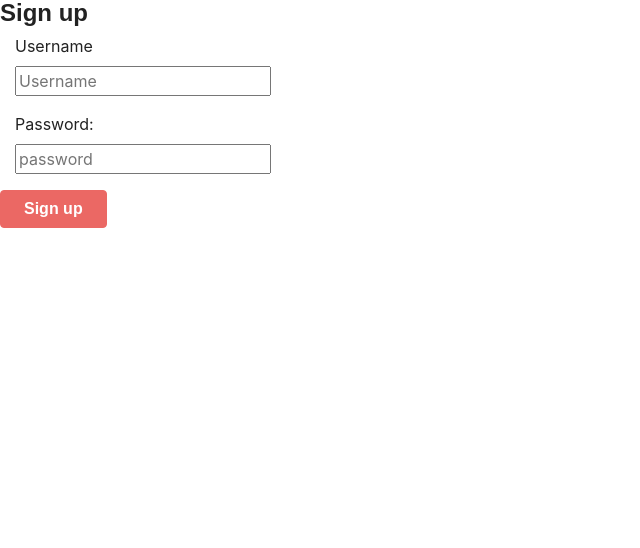
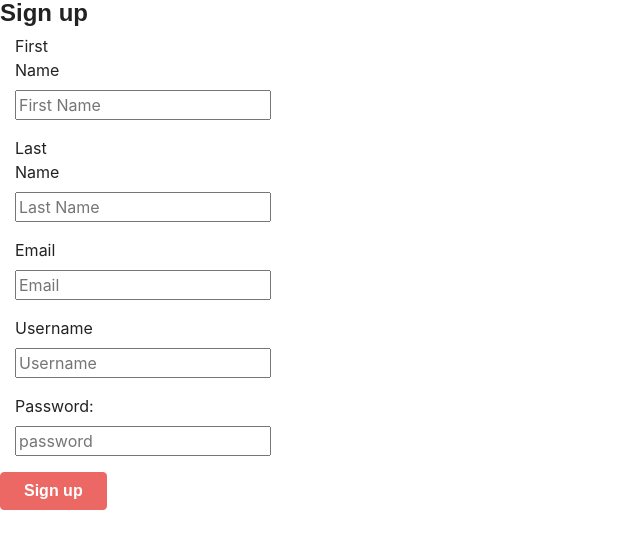
Before and after one commit to wbudoyo07/Project-3, a React (Create React App) app in the folder client/: page /signup in a window 1280 px wide. Shown: the top 548 px of the page, without its empty margins (0-640 px from the left). Built offline with nearby package versions, Linux system fonts and the light colour scheme; a web font is replaced by a local one.

Commit message:
last update

```diff
--- a/client/public/index.html
+++ b/client/public/index.html
@@ -8,7 +8,7 @@
   <link rel="manifest" href="%PUBLIC_URL%/manifest.json">
   <link rel="shortcut icon" href="%PUBLIC_URL%/favicon.ico">
   <link rel="stylesheet" href="https://cdnjs.cloudflare.com/ajax/libs/bootswatch/4.0.0/journal/bootstrap.min.css" />
-  <title>React Reading List</title>
+  <title>PROJECT 3</title>
 </head>
 
 <body>
--- a/client/src/pages/Login/Login.js
+++ b/client/src/pages/Login/Login.js
@@ -31,25 +31,25 @@ class LoginForm extends Component {
             })
             .then(response => {
                                 //    // update the state to redirect to surveyoption
-                                //    this.setState({
-                                //     redirectTo: '/surveyoptions'
-                                // })
-                console.log('login response: ')
-                console.log(response)
-                if (response.status === 200) {
-                    // update App.js state
-                    this.props.updateUser({
-                        loggedIn: true,
-                        username: response.data.username
-                    })
-                    // update the state to redirect to home
-                    this.setState({
-                        redirectTo: '/surveyoptions'
-                    })
-                }
-            }).catch(error => {
-                console.log('login error: ')
-                console.log(error);
+                                   this.setState({
+                                    redirectTo: '/surveyoptions'
+                                })
+            //     console.log('login response: ')
+            //     console.log(response)
+            //     if (response.status === 200) {
+            //         // update App.js state
+            //         this.props.updateUser({
+            //             loggedIn: true,
+            //             username: response.data.username
+            //         })
+            //         // update the state to redirect to home
+            //         this.setState({
+            //             redirectTo: '/surveyoptions'
+            //         })
+            //     }
+            // }).catch(error => {
+            //     console.log('login error: ')
+            //     console.log(error);
 
             })
     }
--- a/client/src/pages/Signup/SignUp.js
+++ b/client/src/pages/Signup/SignUp.js
@@ -5,6 +5,9 @@ class Signup extends Component {
 	constructor() {
 		super()
 		this.state = {
+			firstname: '',
+			lastname: '',
+			email:'',
 			username: '',
 			password: '',
 			confirmPassword: '',
@@ -25,6 +28,9 @@ class Signup extends Component {
 
 		//request to server to add a new username/password
 		API.saveAdmin({
+			firstname: this.state.firstname,
+			lastname: this.state.lastname,
+			email: this.state.email,
 			username: this.state.username,
 			password: this.state.password
 		})
@@ -51,6 +57,51 @@ render() {
 		<div className="SignupForm">
 			<h4>Sign up</h4>
 			<form className="form-horizontal">
+			<div className="form-group">
+					<div className="col-1 col-ml-auto">
+						<label className="form-label" htmlFor="firstname">First Name</label>
+					</div>
+					<div className="col-3 col-mr-auto">
+						<input className="form-input"
+							type="text"
+							id="firstname"
+							name="firstname"
+							placeholder="First Name"
+							value={this.state.firstname}
+							onChange={this.handleChange}
+						/>
+					</div>
+				</div>
+				<div className="form-group">
+					<div className="col-1 col-ml-auto">
+						<label className="form-label" htmlFor="lastname">Last Name</label>
+					</div>
+					<div className="col-3 col-mr-auto">
+						<input className="form-input"
+							type="text"
+							id="lastname"
+							name="lastname"
+							placeholder="Last Name"
+							value={this.state.lastname}
+							onChange={this.handleChange}
+						/>
+					</div>
+				</div>
+				<div className="form-group">
+					<div className="col-1 col-ml-auto">
+						<label className="form-label" htmlFor="email">Email</label>
+					</div>
+					<div className="col-3 col-mr-auto">
+						<input className="form-input"
+							type="text"
+							id="email"
+							name="email"
+							placeholder="Email"
+							value={this.state.email}
+							onChange={this.handleChange}
+						/>
+					</div>
+				</div>
 				<div className="form-group">
 					<div className="col-1 col-ml-auto">
 						<label className="form-label" htmlFor="username">Username</label>
```
Also changed, not shown: 1 other file (tests, documents, lock files or other folders).
